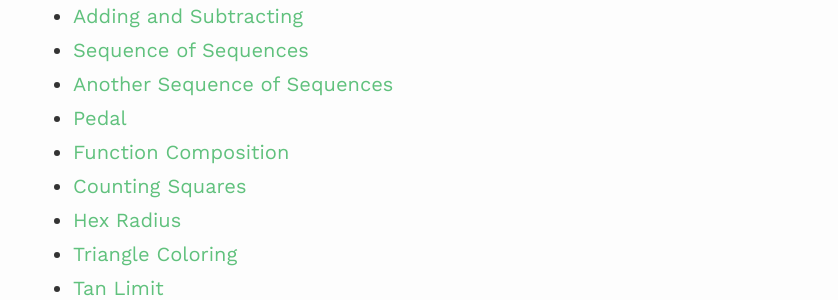
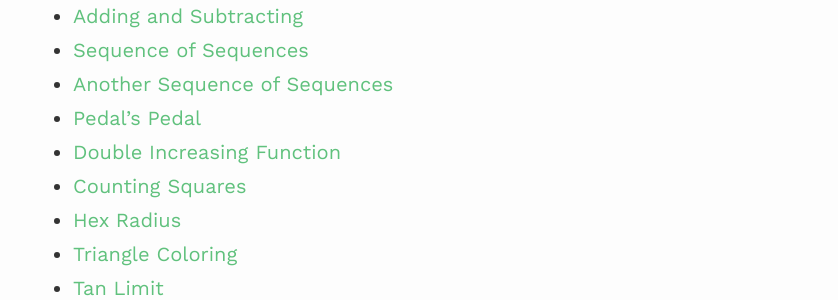
Before and after one commit to Satan-Claws/Satan-Claws.github.io, a Jekyll site: the page built from _pages/Problems.md, in a window 1280 px wide. Shown: the part 247-547 px from the top of the page, without its empty margins (207-1045 px from the left). Built offline with Jekyll 4.4.1, drawn with Linux system fonts in a browser that asks for light colours; nearby versions of some CDN libraries.

Commit message:
Update Problems.md

```diff
--- a/_pages/Problems.md
+++ b/_pages/Problems.md
@@ -10,8 +10,8 @@ published: true
 - [Adding and Subtracting](/problems/adding-subtracting/)
 - [Sequence of Sequences](/problems/coeff1/)
 - [Another Sequence of Sequences](/problems/coeff2/)
-- [Pedal](/problems/pedal/)
-- [Function Composition](/problems/function-composition/)
+- [Pedal's Pedal](/problems/pedal/)
+- [Double Increasing Function](/problems/function-composition/)
 - [Counting Squares](/problems/lattice-square-counting/)
 - [Hex Radius](/problems/hexagon-in-radius-region/)
 - [Triangle Coloring](/problems/triangle-coloring/)
```
